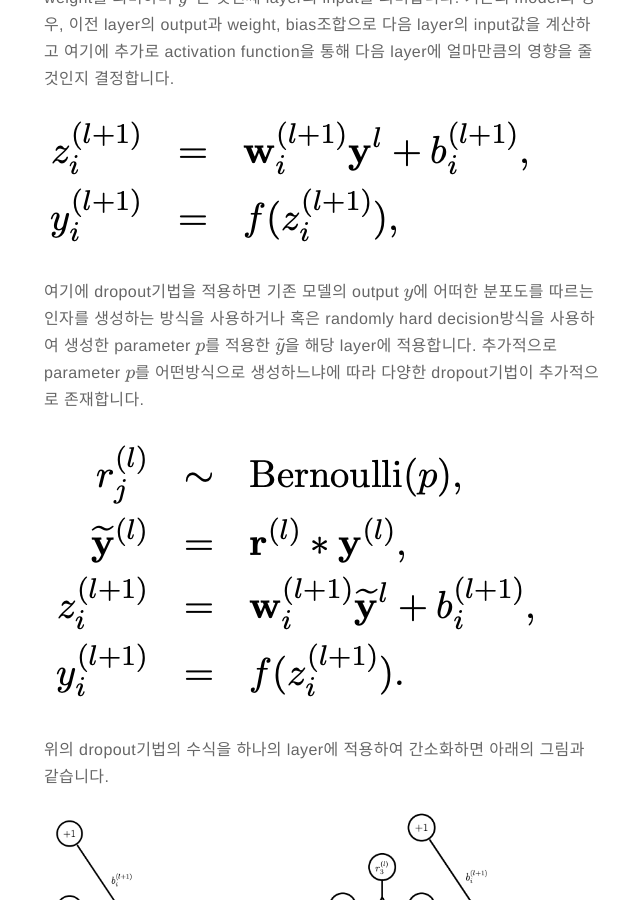
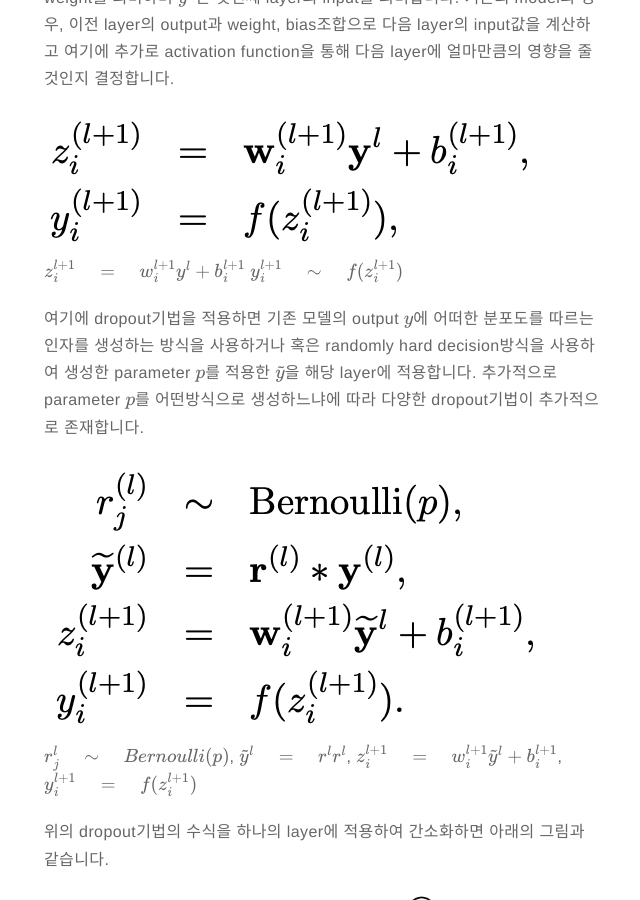
Before and after one commit to POZAlabs/pozalabs.github.io, a Jekyll site: the page built from _posts/2022-06-10-Dropout.md, in a window 1280 px wide and 900 px high, scrolled down 1852 px. Shown: the whole window, without its empty margins (316-956 px from the left). Built offline with Jekyll 4.4.1, drawn with Linux system fonts in a browser that asks for light colours; formulas are drawn with MathJax 3; comment, search, counter and statistics services are not loaded.

Commit message:
fea) 수식추가

```diff
--- a/_posts/2022-06-10-Dropout.md
+++ b/_posts/2022-06-10-Dropout.md
@@ -37,10 +37,16 @@ Dropout은 '딥러닝 기법은 복잡하고 수많은 parameter들로 구성된
 먼저 $$l$$은 hidden layer, $$w$$, $$b$$는 각각 weight, bias를, $$z$$, $$y$$는 각각 layer의 input, output이며, $$f$$는 activation function을 의미합니다. 예를 들어 $$w_i^{l+1}$$은 $$l$$+1번째 layer의 i번째 weight를 의미하며 $$y^0$$은 첫번째 layer의 input을 의미합니다. 기존의 model의 경우, 이전 layer의 output과 weight, bias조합으로 다음 layer의 input값을 계산하고 여기에 추가로 activation function을 통해 다음 layer에 얼마만큼의 영향을 줄것인지 결정합니다.
 
 ![basic_formula.png](/assets/images/Dropout/basic_NN_formula.png)
+$$z_{i}^{l+1} \quad=\quad w_{i}^{l+1}y^{l} + b_{i}^{l+1}$$
+$$y_{i}^{l+1} \quad \sim \quad f(z_{i}^{l+1})$$
 
 여기에 dropout기법을 적용하면 기존 모델의 output $$y$$에 어떠한 분포도를 따르는 인자를 생성하는 방식을 사용하거나 혹은 randomly hard decision방식을 사용하여 생성한 parameter $$p$$를 적용한 $$\widetilde{y}$$을 해당 layer에 적용합니다. 추가적으로 parameter $$p$$를 어떤방식으로 생성하느냐에 따라 다양한 dropout기법이 추가적으로 존재합니다.
 
 ![dropout_formula.png](/assets/images/Dropout/dropout_NN_formula.png)
+$$r_{j}^{l} \quad \sim \quad Bernoulli(p)$$,
+$$\tilde{y}^{l} \quad=\quad r^{l}r^{l}$$,
+$$z_{i}^{l+1} \quad=\quad w_{i}^{l+1}\tilde{y}^{l}+b_{i}^{l+1}$$,
+$$y_{i}^{l+1} \quad=\quad f(z_{i}^{l+1})$$
 
 위의 dropout기법의 수식을 하나의 layer에 적용하여 간소화하면 아래의 그림과 같습니다.
 
```
